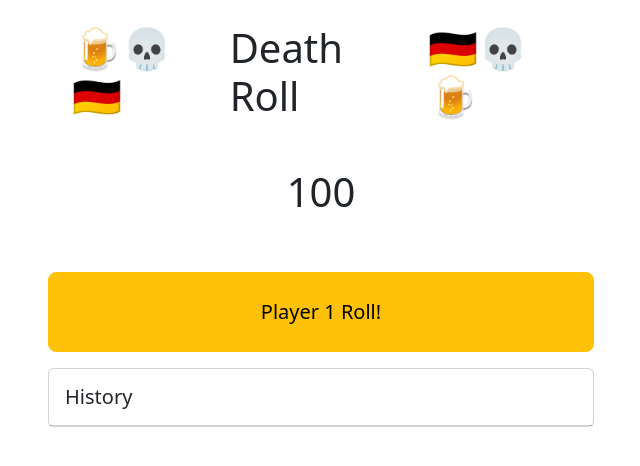
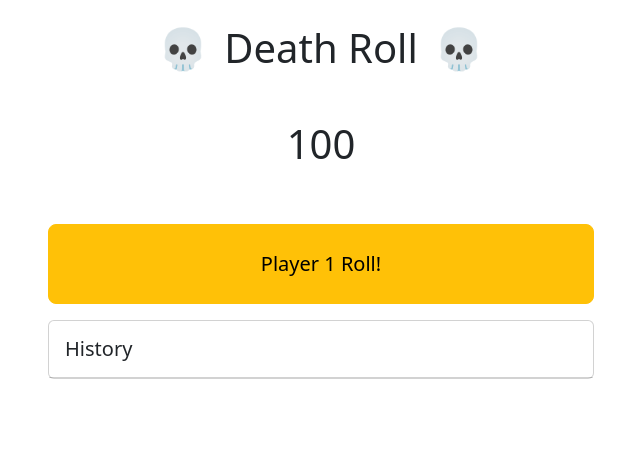
Before and after one commit to shrimpwerks/deathroll, a React (Vite) app: page / in a window 1280 px wide. Shown: the top 466 px of the page, without its empty margins (319-959 px from the left). Built offline with nearby package versions, Linux system fonts and the light colour scheme.

Commit message:
Update Header.tsx

```diff
--- a/src/Header.tsx
+++ b/src/Header.tsx
@@ -29,15 +29,11 @@ interface EmojiConfig {
 }
 
 const LEFT: EmojiConfig[] = [
-  { emoji: "🍺", duration: 2 },
   { emoji: "💀", duration: 3, reverse: true },
-  { emoji: "🇩🇪", duration: 2.5 },
 ];
 
 const RIGHT: EmojiConfig[] = [
-  { emoji: "🇩🇪", duration: 2.5, reverse: true },
   { emoji: "💀", duration: 3 },
-  { emoji: "🍺", duration: 2, reverse: true },
 ];
 
 function Emojis({ items, spin }: { items: EmojiConfig[]; spin: boolean }) {
```
